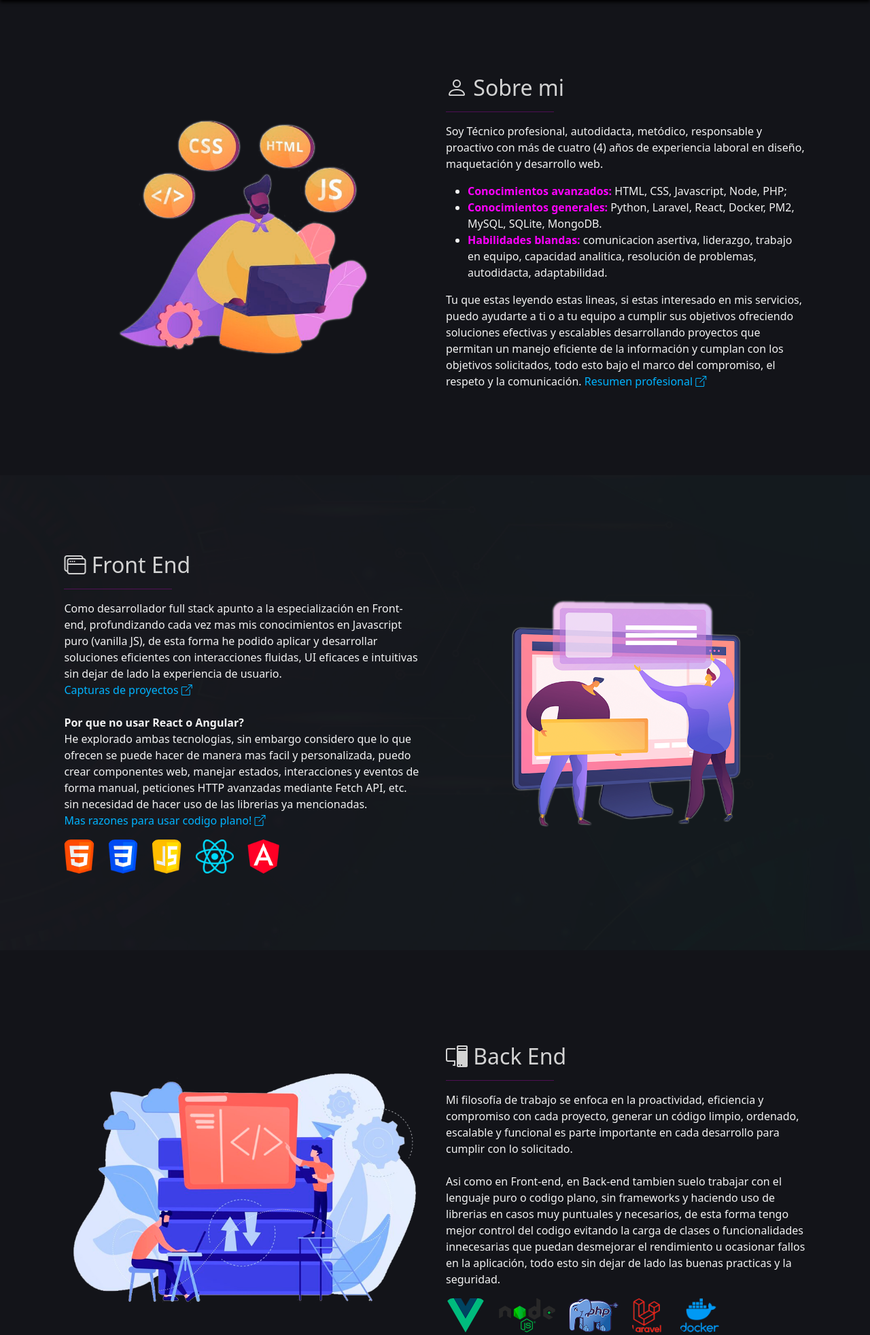
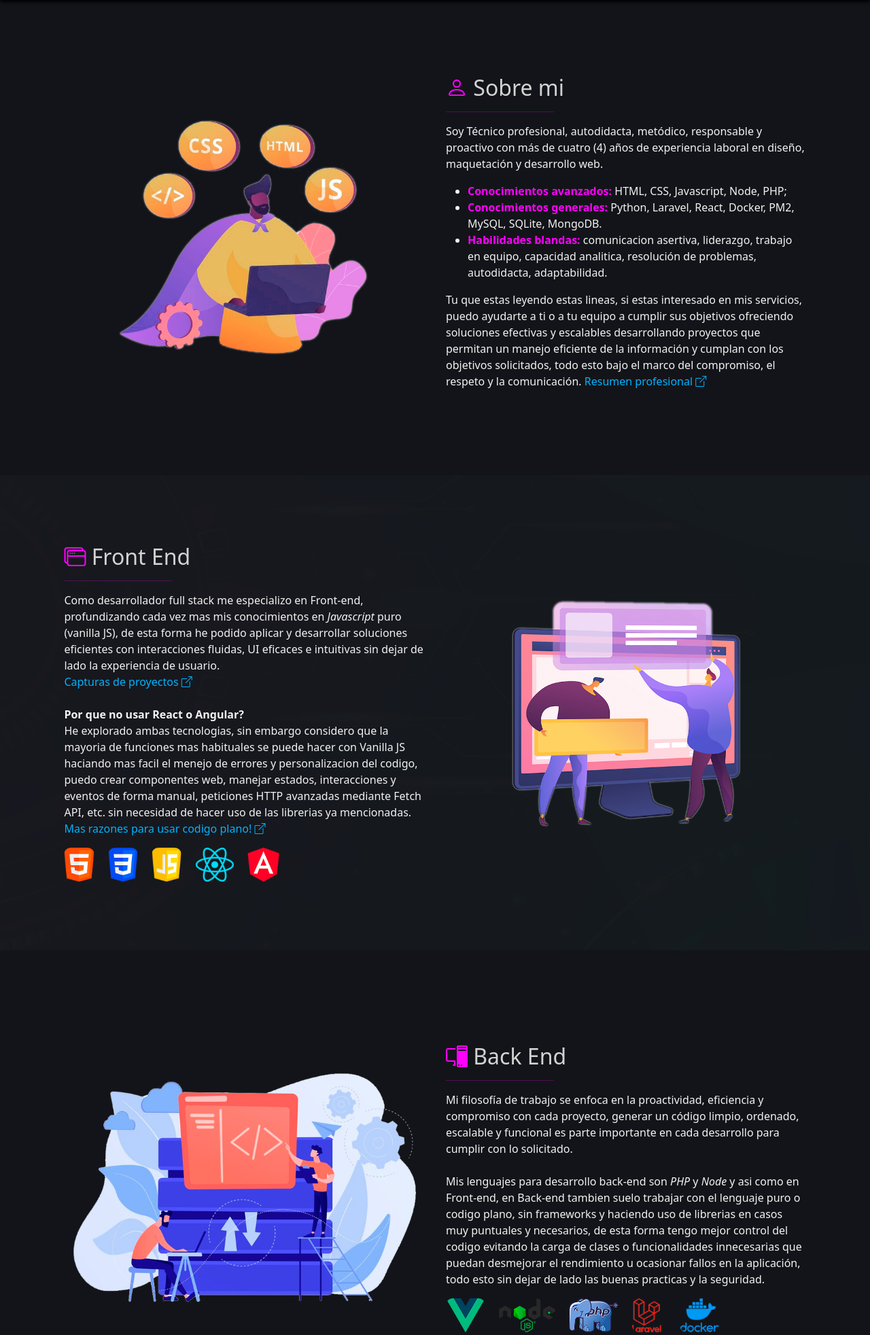
Before and after one commit to railerch/railerch.github.io, a PHP site: page / in a window 1280 px wide. Shown: the part 101-2065 px from the top of the page at 68% size. Run offline with PHP 8.4, Linux system fonts and the light colour scheme.

Commit message:
UPDATE: v1.0.1, revision inicial de textos y codigo finalizada, entro en fase de estructura de proyectos de muestra para el portafolio

```diff
--- a/index.html
+++ b/index.html
@@ -67,7 +67,7 @@
                         title="Clic para ver foto real">
                 </div>
                 <div class="col-12 col-md-6 px-0 px-md-3 pt-3 pt-md-0">
-                    <h2><i class="bi bi-person"></i> Sobre mi</h2>
+                    <h2><i class="bi bi-person resaltar"></i> Sobre mi</h2>
                     <hr>
                     <div class="texto-div">
                         <p>
@@ -108,10 +108,10 @@
             <section id="front-end">
                 <article class="d-flex flex-wrap-reverse justify-content-center">
                     <div class="col-12 col-md-6 px-0 px-md-3 pt-3 pt-md-0">
-                        <h2><i class="bi bi-window-stack"></i> Front End</h2>
+                        <h2><i class="bi bi-window-stack resaltar"></i> Front End</h2>
                         <hr>
-                        <p>Como desarrollador full stack apunto a la especialización en Front-end, profundizando cada
-                            vez mas mis conocimientos en Javascript puro (vanilla JS), de esta forma he
+                        <p>Como desarrollador full stack me especializo en Front-end, profundizando cada
+                            vez mas mis conocimientos en <em>Javascript</em> puro (vanilla JS), de esta forma he
                             podido aplicar y desarrollar soluciones eficientes con interacciones fluidas, UI eficaces
                             e intuitivas sin dejar de lado la experiencia de usuario. <br>
                             <span class="enlaces" data-bs-toggle="modal" data-bs-target="#modal-ui-carousel">Capturas de
@@ -120,8 +120,9 @@
                             <br><br>
 
                             <b>Por que no usar React o Angular?</b> <br>
-                            He explorado ambas tecnologias, sin embargo considero que lo que ofrecen se puede hacer de
-                            manera mas facil y personalizada, puedo crear componentes web, manejar estados,
+                            He explorado ambas tecnologias, sin embargo considero que la mayoria de funciones mas
+                            habituales se puede hacer con Vanilla JS haciando mas facil el menejo de errores y
+                            personalizacion del codigo, puedo crear componentes web, manejar estados,
                             interacciones y eventos de forma manual, peticiones HTTP avanzadas mediante Fetch API, etc.
                             sin necesidad de hacer uso de las librerias ya mencionadas. <br>
                             <span class="enlaces" data-bs-toggle="modal"
@@ -132,19 +133,19 @@
                         <!-- front-end logos -->
                         <div id="front-end-logos">
                             <a href="https://html.spec.whatwg.org/multipage/" target="_blank">
-                                <img src="public/img/logos-150px/_150px_html.png" alt="HTML logo">
+                                <img src="public/img/logos150px/html.png" alt="HTML logo">
                             </a>
                             <a href="https://www.w3.org/Style/CSS/Overview.en.html" target="_blank">
-                                <img src="public/img/logos-150px/_150px_css.png" alt="CSS logo">
+                                <img src="public/img/logos150px/css.png" alt="CSS logo">
                             </a>
                             <a href="https://developer.mozilla.org/en-US/docs/Web/JavaScript" target="_blank">
-                                <img src="public/img/logos-150px/_150px_javascript.png" alt="Javascript logo">
+                                <img src="public/img/logos150px/javascript.png" alt="Javascript logo">
                             </a>
                             <a href="https://react.dev/" target="_blank">
-                                <img src="public/img/logos-150px/_150px_react.png" alt="React logo">
+                                <img src="public/img/logos150px/react.png" alt="React logo">
                             </a>
                             <a href="https://angular.io/" target="_blank">
-                                <img src="public/img/logos-150px/_150px_angular.png" alt="Angular logo">
+                                <img src="public/img/logos150px/angular.png" alt="Angular logo">
                             </a>
                         </div>
                     </div>
@@ -163,37 +164,37 @@
                     </div>
 
                     <div class="col-12 col-md-6 px-0 px-md-3 pt-3 pt-md-0">
-                        <h2><i class="bi bi-pc-display"></i> Back End</h2>
+                        <h2><i class="bi bi-pc-display resaltar"></i> Back End</h2>
                         <hr>
                         <div class="texto-div">
                             <p>Mi filosofía de trabajo se enfoca en la proactividad, eficiencia y
                                 compromiso con cada proyecto, generar un código limpio, ordenado, escalable y funcional
                                 es parte importante en cada desarrollo para cumplir con lo solicitado. <br><br>
 
-                                Asi como en Front-end, en Back-end tambien suelo trabajar con el lenguaje puro o codigo
-                                plano, sin frameworks y haciendo uso de librerias en casos muy puntuales y necesarios,
-                                de esta forma tengo mejor control del codigo evitando la carga de clases o
-                                funcionalidades innecesarias que puedan desmejorar el rendimiento u ocasionar
-                                fallos en la aplicación, todo esto sin dejar de lado las buenas practicas y la
-                                seguridad.
+                                Mis lenguajes para desarrollo back-end son <em>PHP</em> y <em>Node</em> y asi como en
+                                Front-end, en Back-end tambien suelo trabajar con el lenguaje puro o codigo plano, sin
+                                frameworks y haciendo uso de librerias en casos muy puntuales y necesarios, de esta
+                                forma tengo mejor control del codigo evitando la carga de clases o funcionalidades
+                                innecesarias que puedan desmejorar el rendimiento u ocasionar fallos en la aplicación,
+                                todo esto sin dejar de lado las buenas practicas y la seguridad.
                             </p>
 
                             <!-- back-end logos -->
                             <div id="back-end-logos">
                                 <a href="https://vuejs.org/" target="_blank">
-                                    <img src="public/img/logos-150px/_150px_vue.png" alt="VUE logo">
+                                    <img src="public/img/logos150px/vue.png" alt="VUE logo">
                                 </a>
                                 <a href="https://nodejs.org/en" target="_blank">
-                                    <img src="public/img/logos-150px/_150px_node.png" alt="Node logo">
+                                    <img src="public/img/logos150px/node.png" alt="Node logo">
                                 </a>
                                 <a href="https://www.php.net/" target="_blank">
-                                    <img src="public/img/logos-150px/_150px_php.png" alt="PHP logo">
+                                    <img src="public/img/logos150px/php.png" alt="PHP logo">
                                 </a>
                                 <a href="https://laravel.com/" target="_blank">
-                                    <img src="public/img/logos-150px/_150px_laravel.png" alt="Laravel logo">
+                                    <img src="public/img/logos150px/laravel.png" alt="Laravel logo">
                                 </a>
                                 <a href="https://www.docker.com/" target="_blank">
-                                    <img src="public/img/logos-150px/_150px_docker.png" alt="Docker logo">
+                                    <img src="public/img/logos150px/docker.png" alt="Docker logo">
                                 </a>
                             </div>
                         </div>
@@ -206,7 +207,7 @@
         <section id="portafolio">
             <article>
                 <div class="text-center px-0 px-md-3">
-                    <h2><i class="bi bi-briefcase"></i> Portafolio</h2>
+                    <h2><i class="bi bi-briefcase resaltar"></i> Portafolio</h2>
                     <hr style="margin: 1em auto;">
                     <p>A continuación presento una serie de proyectos demo basados solo en desarrollo Front-end,
                         implementando tecnicas y tecnologias como geolocalización, Aplicación Web progresiva
@@ -216,7 +217,7 @@
                 </div>
 
                 <div class="col-12 text-center">
-                    <div id="portafolio-sub" class="d-flex flex-wrap justify-content-center d-grid gap-3 py-4">
+                    <div id="portafolio-sec-img" class="d-flex flex-wrap justify-content-center d-grid gap-md-3 py-4">
                         <div class="">
                             <a href="" target="_blank">
                                 <img src="public/img/projects-img/demo-img.png" alt="Imagen del proyecto">
@@ -234,11 +235,10 @@
                                 <img src="public/img/projects-img/demo-img.png" alt="Imagen del proyecto">
                             </a>
                         </div>
-
                     </div>
                     <button id="btn-portafolio" type="button" class="botones-app" data-bs-toggle="modal"
                         data-bs-target="#modal-portafolio">
-                        Mas proyectos
+                        <i class="bi bi-eye"></i> Ver todos los proyectos
                     </button>
                 </div>
             </article>
@@ -252,12 +252,11 @@
                 </div>
 
                 <div class="col-12 col-md-6 px-0 px-md-3 pt-3 pt-md-0">
-                    <h2> <i class="bi bi-headset"></i> Contáctame</h2>
+                    <h2> <i class="bi bi-headset resaltar"></i> Contáctame</h2>
                     <hr>
                     <p>Si estas interesado en contratar mis servicios no dudes en comunicarte conmigo a traves de mis
                         redes sociales. <br>
-                        Gracias por tomarte el tiempo para ver mi portal hasta el final. <br>
-                        Saludos!!
+                        Gracias por tu tiempo. <br>
                     </p>
                     <div id="social-icons">
                         <a href="https://www.linkedin.com/in/railer-chalbaud/" target="_blank" title="LinkedIn">
@@ -284,7 +283,7 @@
                 <div class="modal-content">
                     <div class="modal-header bg-dark">
                         <h5 class="modal-title" id="modalTitleId">
-                            <i class="bi bi-fullscreen"></i> Capturas de algunos trabajos realizados <br>
+                            <i class="bi bi-fullscreen resaltar"></i> Capturas de algunos trabajos realizados <br>
                         </h5>
                     </div>
                     <div class="modal-body">
@@ -344,7 +343,7 @@
                 <div class="modal-content">
                     <div class="modal-header bg-dark">
                         <h5 class="modal-title" id="modalTitleId">
-                            <i class="bi bi-person-lines-fill"></i> Resumen profesional
+                            <i class="bi bi-person-lines-fill resaltar"></i> Resumen profesional
                         </h5>
                     </div>
                     <div class="modal-body">
@@ -412,7 +411,7 @@
                 <div class="modal-content">
                     <div class="modal-header bg-dark">
                         <h5 class="modal-title" id="modalTitleId">
-                            <i class="bi bi-briefcase"></i> Portafolio de muestra
+                            <i class="bi bi-briefcase resaltar"></i> Portafolio de muestra
                         </h5>
                     </div>
                     <div class="modal-body">
@@ -436,7 +435,7 @@
                 <div class="modal-content">
                     <div class="modal-header bg-dark">
                         <h5 class="modal-title" id="modalTitleId">
-                            <i class="bi bi-hand-thumbs-down"></i> Por que no usar Frameworks o librerias?
+                            <i class="bi bi-hand-thumbs-down resaltar"></i> Por que no usar Frameworks o librerias?
                         </h5>
                         <button type="button" class="btn-close" data-bs-dismiss="modal" aria-label="Close"></button>
                     </div>
--- a/public/css/main.css
+++ b/public/css/main.css
@@ -26,16 +26,6 @@ img {
     max-height: 350px;
 }
 
-.resaltar {
-    color: var(--resaltador);
-}
-
-.enlaces {
-    color: var(--enlaces);
-    text-decoration: none;
-    cursor: pointer;
-}
-
 p,
 ul,
 ol,
@@ -57,17 +47,42 @@ hr {
     color: var(--resaltador) !important;
 }
 
-/* MENU PRINCIPAL */
-header {
-    box-shadow: 0 3px 5px #000;
-}
-
+/* ENLACES */
 #navbarSupportedContent .nav-link {
     cursor: pointer;
 }
 
 #navbarSupportedContent .nav-link:hover {
     color: var(--resaltador);
+}
+
+.resaltar {
+    color: var(--resaltador);
+}
+
+.enlaces {
+    color: var(--enlaces);
+    text-decoration: none;
+    cursor: pointer;
+}
+
+/* BOTONES */
+.botones-app {
+    padding: 5px 10px;
+    border-radius: 6px;
+    background-color: transparent;
+    border: 1px solid var(--enlaces);
+    color: var(--parrafos-color);
+}
+
+.botones-app:hover {
+    background-color: var(--decoradores2);
+    color: #ffffff;
+    box-shadow: 0 0 6px var(--resaltador);
+}
+
+.btn-close {
+    color: var(--enlaces) !important;
 }
 
 /* IMAGENES */
--- a/public/js/main.js
+++ b/public/js/main.js
@@ -31,8 +31,8 @@ document.querySelectorAll(".section-img img").forEach(img => {
 
 // ==========> SCROLL TOP AL RECARGAR LA PAGINA
 /* Calcular la altura del body para hacer scroll hasta la parte superior */
-const pxHastElTope = parseInt(document.querySelector("body").getBoundingClientRect().y);
-window.scrollBy(0, pxHastElTope);
+const pxHastaElTope = parseInt(document.querySelector("body").getBoundingClientRect().y);
+window.scrollBy(0, pxHastaElTope);
 
 // ==========> MARGEN SUPERIOR PARA SECCIONES AL HACER SCROLL
 /* Se calcula el margen superior a cada seccion para que no se solape con el header
@@ -57,12 +57,15 @@ document.getElementById("btn-portafolio").addEventListener("click", (evt) => {
     for (let x = 0; x < 10; x++) {
         // =====> Contenedor
         let div = document.createElement("div");
-        div.classList.add("portafolio-card")
+        div.classList.add("col-5");
+        div.classList.add("col-md-2");
+        div.classList.add("portafolio-card");
 
         // =====> Imagen
         let img = document.createElement("img");
         img.setAttribute("src", "public/img/projects-img/demo-img.png");
         img.setAttribute("alt", "Imagen del proyecto")
+        img.classList.add("img-fluid");
 
         // =====> Descripcion
         let descripcion = document.createElement("p");
@@ -79,6 +82,4 @@ document.getElementById("btn-portafolio").addEventListener("click", (evt) => {
         div.appendChild(btn);
         modalBodyProyectos.appendChild(div)
     }
-
-
 })
```
Also changed, not shown: other parts of public/css/main.css (+35 -86 lines), portafolio.html (deleted, +0 -83 lines), public/img/logos150px/angular.png (renamed from public/img/logos-150px/_150px_angular.png), public/img/logos150px/css.png (renamed from public/img/logos-150px/_150px_css.png), public/img/logos150px/docker.png (renamed from public/img/logos-150px/_150px_docker.png), public/img/logos150px/html.png (renamed from public/img/logos-150px/_150px_html.png), public/img/logos150px/javascript.png (renamed from public/img/logos-150px/_150px_javascript.png), public/img/logos150px/laravel.png (renamed from public/img/logos-150px/_150px_laravel.png), public/img/logos150px/mysql.png (renamed from public/img/logos-150px/_150px_mysql.png), public/img/logos150px/node.png (renamed from public/img/logos-150px/_150px_node.png), public/img/logos150px/php.png (renamed from public/img/logos-150px/_150px_php.png), public/img/logos150px/react.png (renamed from public/img/logos-150px/_150px_react.png), public/img/logos150px/vue.png (renamed from public/img/logos-150px/_150px_vue.png).
